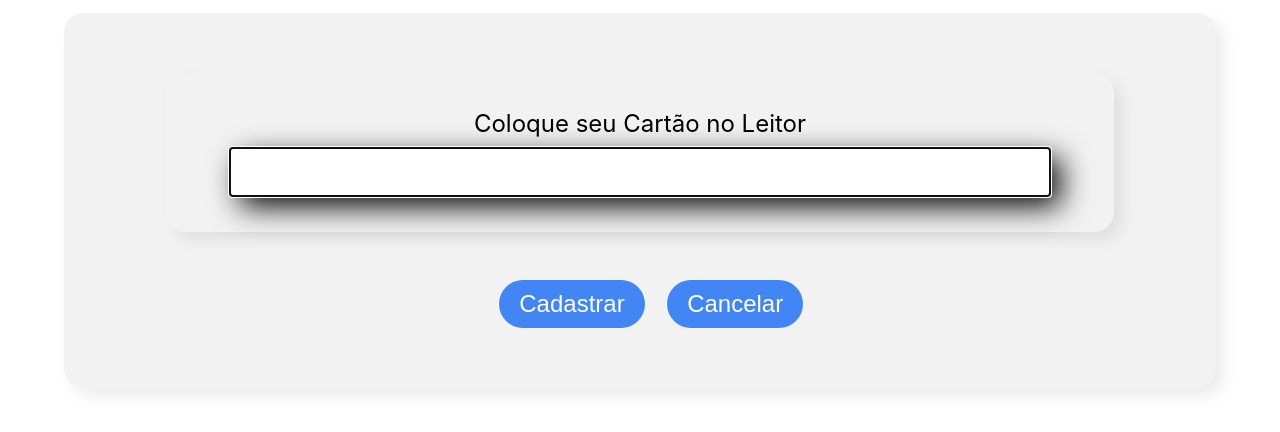
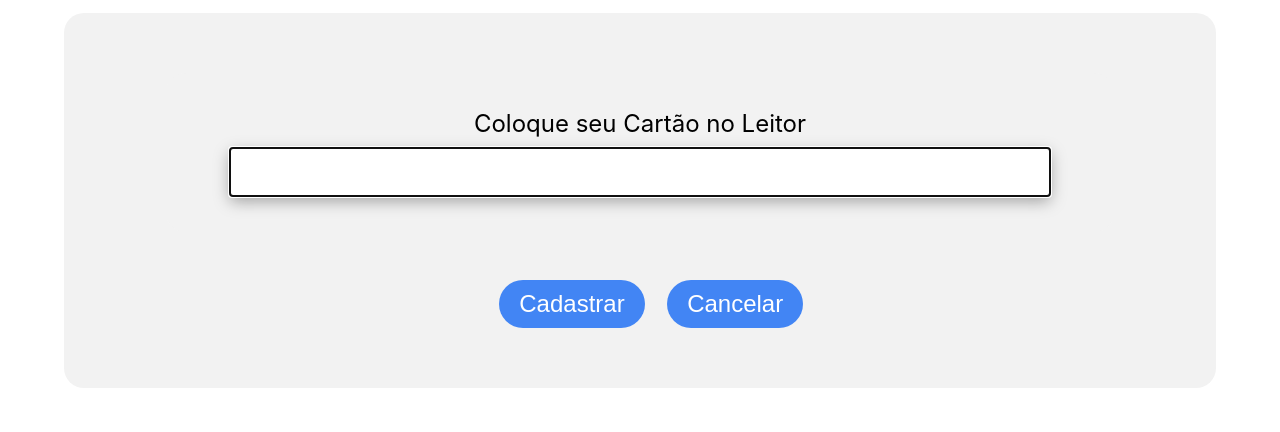
Before and after one commit to marmundo/autoatendimento-ssc, a React (Create React App) app: page /leituraCartao in a window 1280 px wide. Shown: the top 432 px of the page. Built offline with nearby package versions, Linux system fonts and the light colour scheme.

Commit message:
refatora estilo

```diff
--- a/src/componentes/CampoTexto/CampoTexto.css
+++ b/src/componentes/CampoTexto/CampoTexto.css
@@ -9,7 +9,7 @@
 }
 .campo-texto input {
   background-color: #fff;
-  box-shadow: 10px 10px 30px rgba(0, 0, 0.06);
+  box-shadow: rgba(0, 0, 0, 0.35) 0px 5px 15px;
   width: 100%;
   border: none;
   font-size: 24px;
--- a/src/css/geral.css
+++ b/src/css/geral.css
@@ -12,7 +12,6 @@
   background-color: #f2f2f2;
   border-radius: 20px;
   padding: 36px 64px;
-  box-shadow: 8px 8px 16px rgba(0, 0, 0, 0.08);
 }
 
 .botoes {
```
